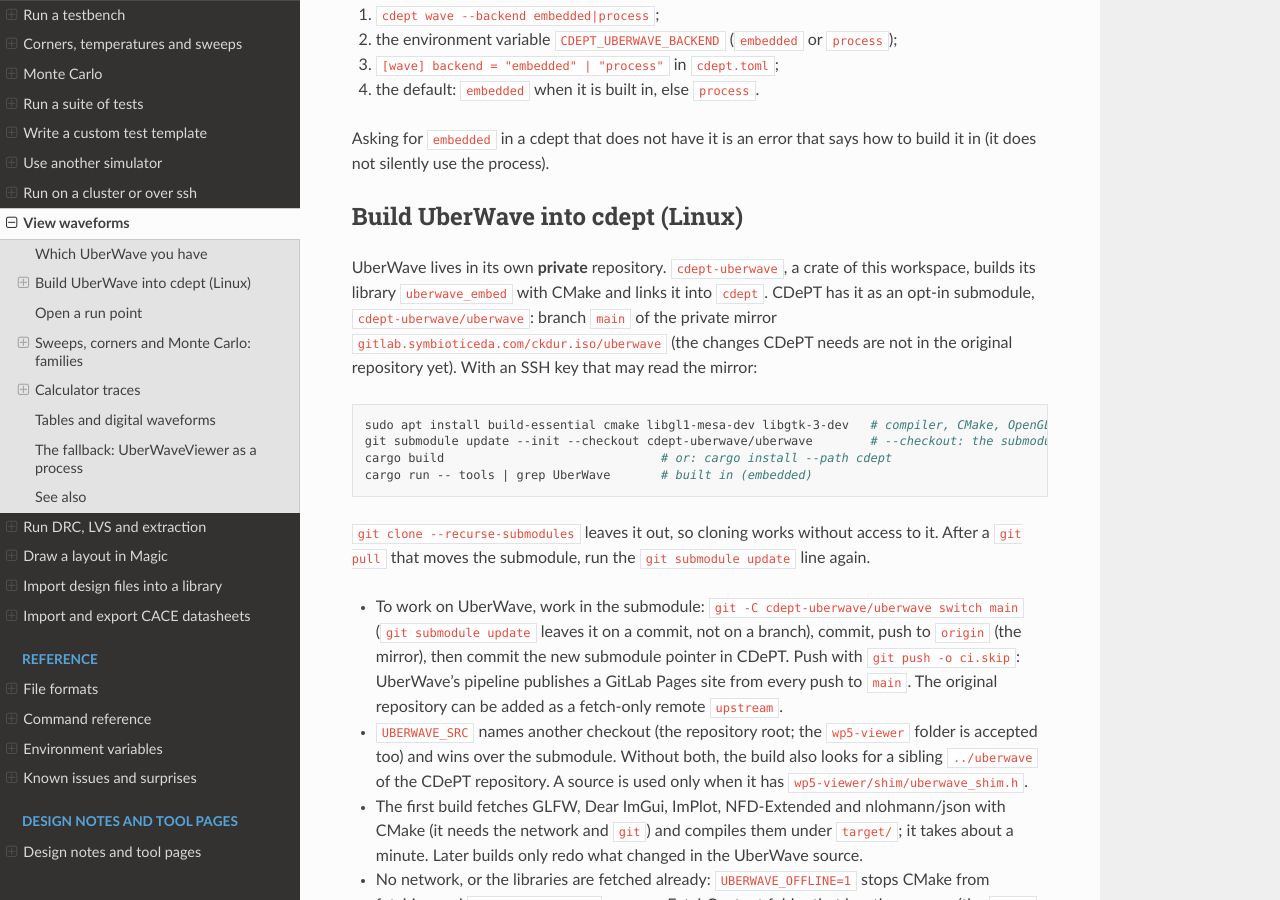
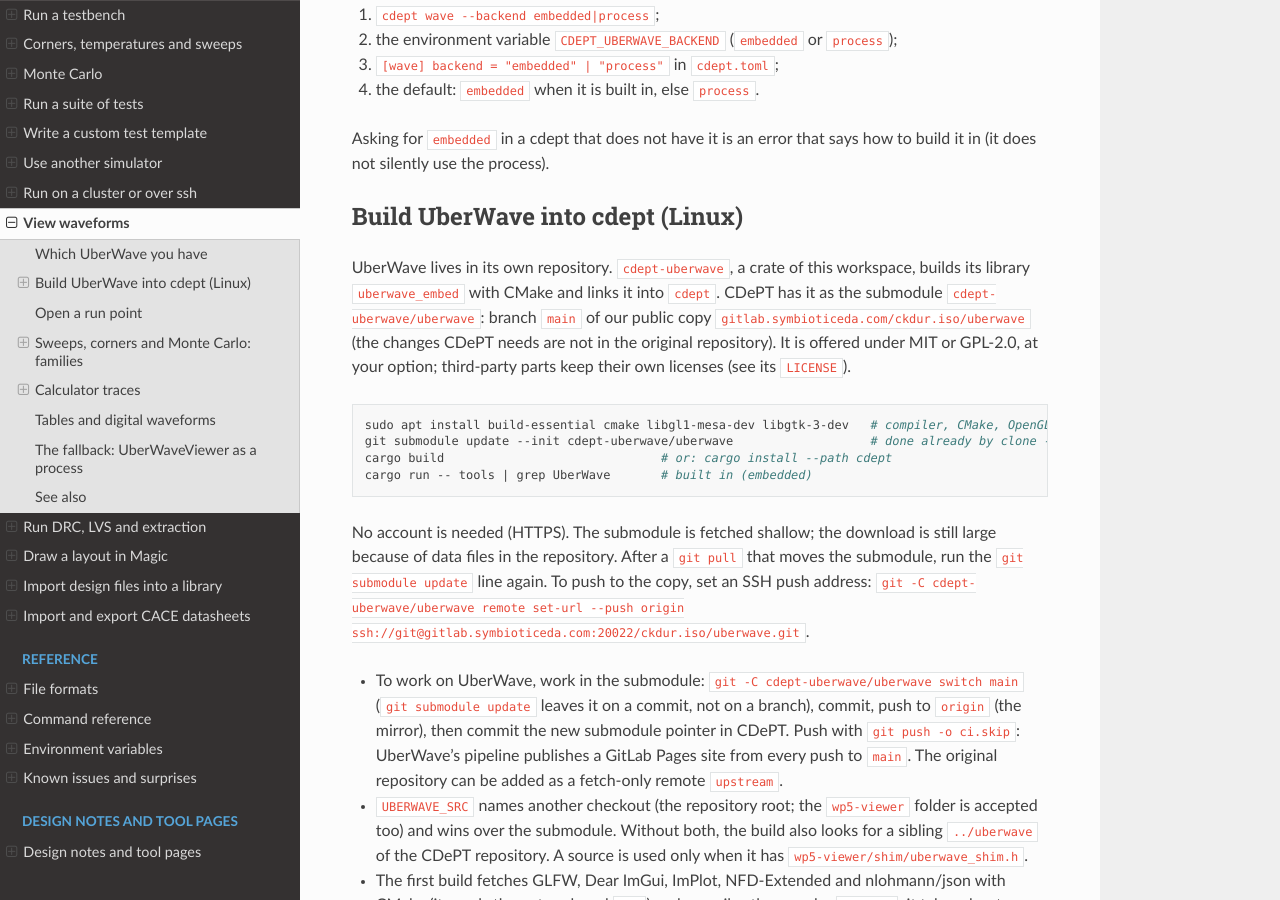
Before and after one commit to ckdur/cdept, a Sphinx documentation site: the page built from docs/howto/view-waveforms.md, in a window 1280 px wide and 900 px high, scrolled down 1262 px. Built offline with Sphinx 7.4.7 and the Read the Docs theme 3.1.0, drawn with Linux system fonts in a browser that asks for light colours.

Commit message:
UberWave: public submodule over HTTPS, under MIT or GPL-2.0
The copy is public and offered under MIT or GPL-2.0-only: an ordinary (shallow)
submodule, so clone --recurse-submodules fetches it; no SSH key is needed.

Co-Authored-By: Claude Sonnet 5.5 <noreply@anthropic.com>

````diff
--- a/docs/howto/view-waveforms.md
+++ b/docs/howto/view-waveforms.md
@@ -40,21 +40,24 @@ Asking for `embedded` in a cdept that does not have it is an error that says how
 
 ## Build UberWave into cdept (Linux)
 
-UberWave lives in its own **private** repository. `cdept-uberwave`, a crate of this
-workspace, builds its library `uberwave_embed` with CMake and links it into `cdept`. CDePT
-has it as an opt-in submodule, `cdept-uberwave/uberwave`: branch `main` of the private
-mirror `gitlab.symbioticeda.com/ckdur.iso/uberwave` (the changes CDePT needs are not in the
-original repository yet). With an SSH key that may read the mirror:
+UberWave lives in its own repository. `cdept-uberwave`, a crate of this workspace, builds
+its library `uberwave_embed` with CMake and links it into `cdept`. CDePT has it as the
+submodule `cdept-uberwave/uberwave`: branch `main` of our public copy
+`gitlab.symbioticeda.com/ckdur.iso/uberwave` (the changes CDePT needs are not in the
+original repository). It is offered under MIT or GPL-2.0, at your option; third-party parts
+keep their own licenses (see its `LICENSE`).
 
 ```bash
 sudo apt install build-essential cmake libgl1-mesa-dev libgtk-3-dev   # compiler, CMake, OpenGL and GTK 3 development files
-git submodule update --init --checkout cdept-uberwave/uberwave        # --checkout: the submodule is opt-in
+git submodule update --init cdept-uberwave/uberwave                   # done already by clone --recurse-submodules
 cargo build                              # or: cargo install --path cdept
 cargo run -- tools | grep UberWave       # built in (embedded)
 ```
 
-`git clone --recurse-submodules` leaves it out, so cloning works without access to it.
-After a `git pull` that moves the submodule, run the `git submodule update` line again.
+No account is needed (HTTPS). The submodule is fetched shallow; the download is still large
+because of data files in the repository. After a `git pull` that moves the submodule, run the
+`git submodule update` line again. To push to the copy, set an SSH push address:
+`git -C cdept-uberwave/uberwave remote set-url --push origin ssh://git@gitlab.symbioticeda.com:20022/ckdur.iso/uberwave.git`.
 
 - To work on UberWave, work in the submodule: `git -C cdept-uberwave/uberwave switch main`
   (`git submodule update` leaves it on a commit, not on a branch), commit, push to `origin`
````
Also changed, not shown: README.md (+2 -4 lines), docs/HANDOFF.md (+4 -4 lines), docs/guide/installation.md (+2 -2 lines), .gitmodules, 1 other file.
